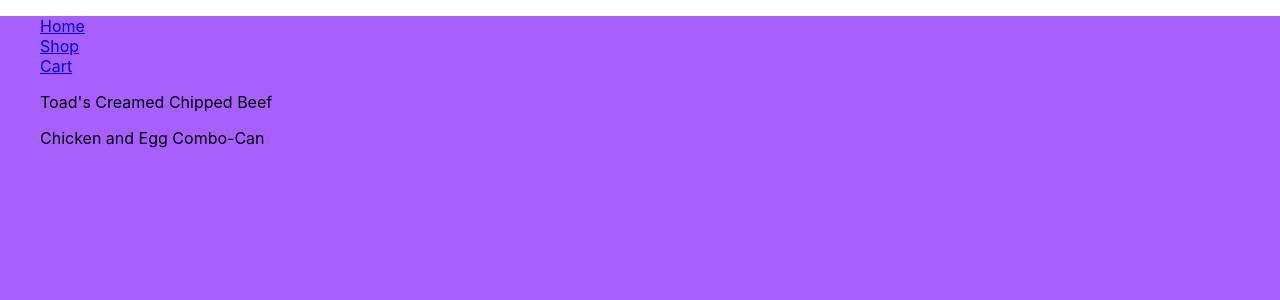
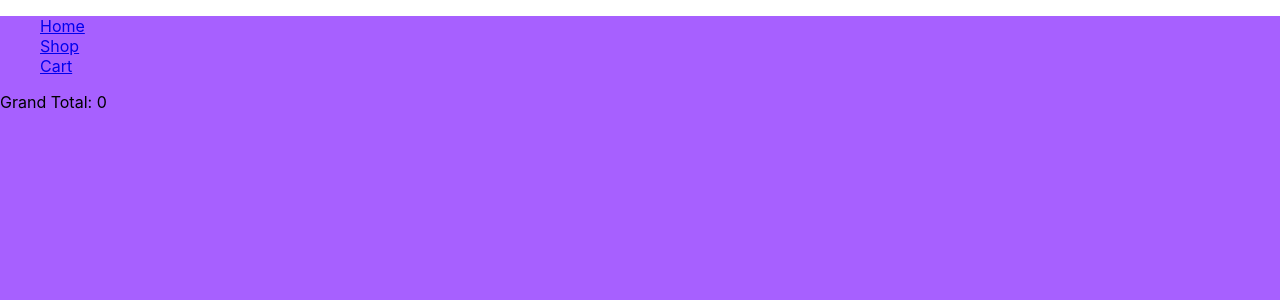
Before and after one commit to SloaneTribble/shopping-cart, a React (Create React App) app: page /cart in a window 1280 px wide. Shown: the top 300 px of the page. Built offline with nearby package versions, Linux system fonts and the light colour scheme.

Commit message:
Add cart functionality

```diff
--- a/src/RouteSwitch.js
+++ b/src/RouteSwitch.js
@@ -131,7 +131,7 @@ function RouteSwitch() {
               />
             }
           />
-          <Route path="/cart" element={<Cart items={state.items} />} />
+          <Route path="/cart" element={<Cart items={state.items} total={state.subtotal} />} />
         </Routes>
       </BrowserRouter>
     </div>
--- a/src/shop/Cart.js
+++ b/src/shop/Cart.js
@@ -1,16 +1,25 @@
-import React from "react";
+import React from 'react';
 
-function Cart({ items }) {
+function Cart({ items, total }) {
   let overview;
   let itemArray = items;
+
+  itemArray = itemArray.filter((item) => item.qtyToBuy > 0);
 
   overview = itemArray.map((item) => (
     <ul className="item" key={item.id}>
       <li className="item-detail">{item.name}</li>
+      <li className="item-detail">Amount Desired: {item.qtyToBuy}</li>
+      <li className="item-detail">Subtotal: {(item.qtyToBuy * item.price).toFixed(2)}</li>
     </ul>
   ));
 
-  return <div className="cart">{overview}</div>;
+  return (
+    <div className="cart">
+      <div className="overview-contaiiner">{overview}</div>
+      <div id="grand-total">Grand Total: {total}</div>
+    </div>
+  );
 }
 
 export default Cart;
```
Also changed, not shown: 2 other files (tests, documents, lock files or other folders).
